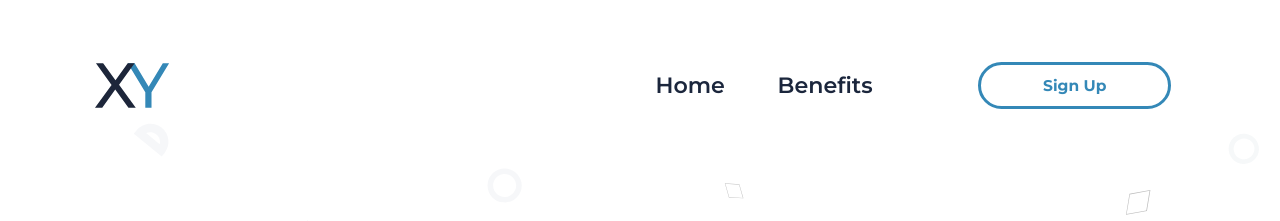
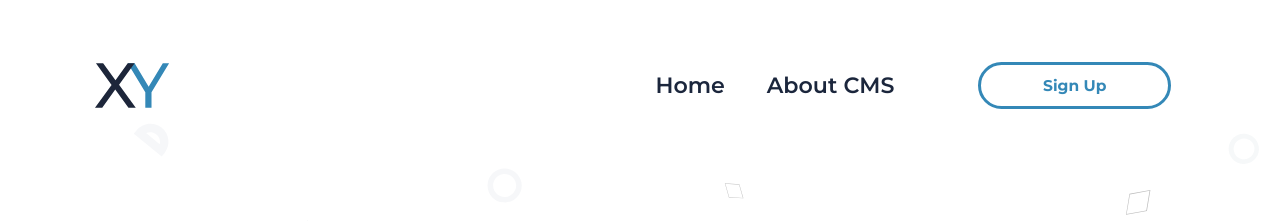
Before and after one commit to maudrani/react-interview-wolox, a React (Create React App) app: page / in a window 1280 px wide. Shown: the top 221 px of the page. Built offline with nearby package versions, Linux system fonts and the light colour scheme.

Commit message:
Fixed some flex bugs

```diff
--- a/src/Components/Layout/navbar/NavBar.js
+++ b/src/Components/Layout/navbar/NavBar.js
@@ -10,7 +10,7 @@ import { FontAwesomeIcon } from "@fortawesome/react-fontawesome";
 import XYText from "../../basics/XYText";
 
 const NavBar = ({
-  className = '',
+  className = "",
   ref,
   references = {},
   hideLinks = false,
@@ -113,7 +113,11 @@ const NavBar = ({
           <li>
             <a
               onClick={(e) =>
-                setLaunchMenu(false) || isLoggedIn ? loadAndGo("") : ScrollTo(e)
+                setLaunchMenu(false) || isLoggedIn
+                  ? location.pathname !== "/"
+                    ? loadAndGo("")
+                    : ScrollTo(e)
+                  : ScrollTo(e)
               }
               id="HeroRef"
               href="#Inicio"
@@ -129,7 +133,7 @@ const NavBar = ({
                 id="BenefitsRef"
                 href="#Beneficios"
               >
-                Benefits
+                About CMS
               </a>
             </li>
           )}
@@ -145,7 +149,7 @@ const NavBar = ({
           )}
           <li>
             {isLoggedIn && location.pathname === "/techlist" && (
-              <div className="c-c-fe favs-container">
+              <div className="c-c-c favs-container">
                 <div
                   className="c-c-fe"
                   onClick={() => setShowFavList(!showFavList)}
@@ -166,6 +170,14 @@ const NavBar = ({
                 </div>
                 {favList.length !== 0 && showFavList && (
                   <div className="likes-container c-c-c">
+                    <div className="close-favlist-container r-fe-c">
+                      <span
+                        className="close-favlist r-c-c fw-1 fc-blue"
+                        onClick={() => setShowFavList(!showFavList)}
+                      >
+                        &times;
+                      </span>
+                    </div>
                     {favList.map((item, key) => {
                       return (
                         <div
--- a/src/Styles/3-basics/_global.scss
+++ b/src/Styles/3-basics/_global.scss
@@ -15,6 +15,12 @@ html {
     font-family: $font-family;
     transition: $transition-main;
     outline: none;
+
+    -webkit-transform: translateZ(0);
+    -moz-transform: translateZ(0);
+    -ms-transform: translateZ(0);
+    -o-transform: translateZ(0);
+    transform: translateZ(0);
 }
 
 a,
--- a/src/Styles/3-basics/_inputs.scss
+++ b/src/Styles/3-basics/_inputs.scss
@@ -43,6 +43,7 @@
                     color: $color;
                     font-weight: 700;
                 }
+
                 font-weight: 600;
                 padding-bottom: 4px;
                 border-width: 2px; //3px
@@ -64,6 +65,7 @@
                     font-weight: 600;
 
                 }
+
                 font-weight: 500;
                 padding-bottom: 4px;
                 border-width: 2px; //3px
--- a/src/Styles/4-layout/_navbar.scss
+++ b/src/Styles/4-layout/_navbar.scss
@@ -65,6 +65,12 @@
         transition: all .3s;
         opacity: 1;
 
+        -webkit-transform: translateZ(0);
+        -moz-transform: translateZ(0);
+        -ms-transform: translateZ(0);
+        -o-transform: translateZ(0);
+        transform: translateZ(0);
+
         .navbar-name {
             &:hover {
                 color: $xy-blue;
@@ -78,7 +84,6 @@
 
     .hidden-menu-logo {
         display: none;
-
     }
 
     @include media('<=tv') {
@@ -126,6 +131,7 @@
         padding: 2rem 0rem;
         display: flex;
         flex-direction: column;
+
         @include multiplyFontSize(1.3);
 
         .logo-container {
@@ -168,7 +174,7 @@
             .hidden-menu-logo {
                 display: flex;
                 position: absolute;
-                bottom: 10%;
+                bottom: 20%;
                 width: 20%;
 
                 img {
--- a/src/Styles/6-pages/_techlist.scss
+++ b/src/Styles/6-pages/_techlist.scss
@@ -11,11 +11,9 @@
 
     .navbar {
         .container {
-            @include flex(row, space-between, center);
 
             .favs-container {
                 min-width: 5rem;
-                margin-right: 2rem;
                 transition: .2s;
 
                 @include media('<=tablet') {
@@ -60,6 +58,31 @@
                     @include media('<=tablet') {
                         top: 30%;
                     }
+
+                    .close-favlist-container {
+                        width: 100%;
+                        height: 4.5vh;
+                        margin-top: -1rem;
+                        margin-bottom: -1rem;
+                        margin-right: -1.5rem;
+                        z-index: 8;
+
+
+                        .close-favlist {
+                            position: relative;
+                            background-color: white;
+                            cursor: pointer;
+                            width: 4vh;
+                            height: 4vh;
+                            border: 3px solid $xy-blue;
+                            border-radius: 50%;
+
+                            &:hover {
+                                transform: scale(1.1);
+                            }
+                        }
+                    }
+
 
                     .like-description {
                         width: 100%;
```
Also changed, not shown: 2 other files (tests, documents, lock files or other folders).
